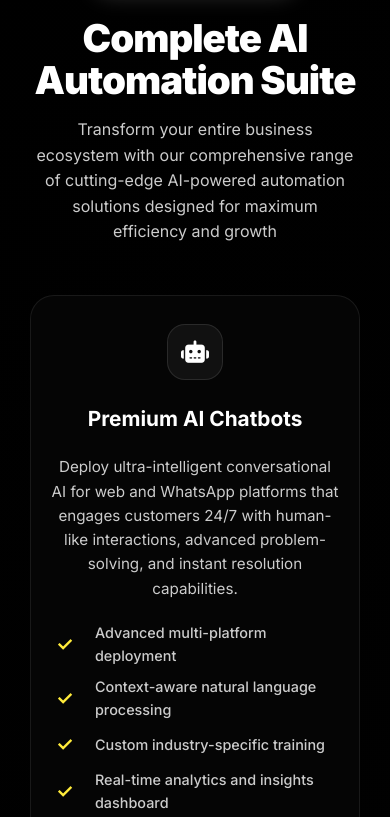
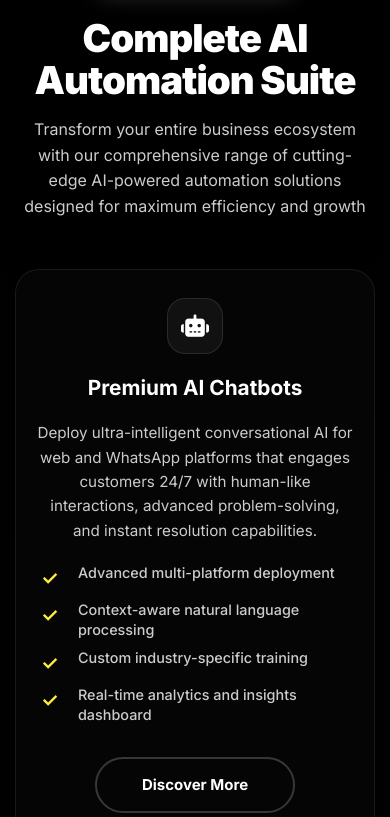
Before and after one commit to Utkarsh5444/automateace, a website: page public/index.html in a window 390 px wide. Shown: the part 3471-4288 px from the top of the page. Drawn offline with Linux system fonts and the light colour scheme.

Commit message:
Update styles.css

```diff
--- a/public/styles.css
+++ b/public/styles.css
@@ -2246,3 +2246,294 @@
     overflow-x: hidden;
   }
 }
+/* Mobile Responsive Fixes for Services Section - COMPLETE FIX */
+@media (max-width: 768px) {
+  .services {
+    padding: 80px 0;
+    position: relative;
+    overflow: visible; /* Allow content to flow naturally */
+    min-height: auto; /* Don't force height */
+  }
+
+  .services .container {
+    padding: 0 20px;
+    max-width: 100%;
+    overflow: visible; /* Remove any overflow restrictions */
+  }
+
+  .section-header {
+    margin-bottom: 60px;
+    padding: 0;
+    text-align: center;
+    position: relative;
+    z-index: 1;
+  }
+
+  .section-badge {
+    font-size: 14px;
+    padding: 10px 20px;
+    margin-bottom: 20px;
+    display: inline-block;
+    word-wrap: break-word;
+  }
+
+  .section-title {
+    font-size: 2.8rem;
+    margin-bottom: 20px;
+    line-height: 1.1;
+    letter-spacing: -1px;
+    word-wrap: break-word;
+  }
+
+  .section-subtitle {
+    font-size: 1.1rem;
+    padding: 0 10px;
+    line-height: 1.6;
+    max-width: 100%;
+    margin: 0 auto;
+    word-wrap: break-word;
+  }
+
+  .services-grid {
+    display: flex; /* Change from grid to flex for better mobile control */
+    flex-direction: column;
+    gap: 30px;
+    padding: 0;
+    margin-top: 40px;
+    width: 100%;
+    max-width: 100%;
+    overflow: visible;
+    position: relative;
+    z-index: 1;
+  }
+
+  .service-card {
+    width: 100%;
+    max-width: 100%;
+    padding: 32px 24px;
+    margin: 0;
+    text-align: center;
+    position: relative;
+    overflow: visible;
+    min-height: auto; /* Remove fixed heights */
+    height: auto;
+    box-sizing: border-box;
+    display: flex;
+    flex-direction: column;
+  }
+
+  .service-header {
+    flex-direction: column;
+    align-items: center;
+    gap: 16px;
+    margin-bottom: 24px;
+    text-align: center;
+    width: 100%;
+  }
+
+  .service-icon {
+    width: 64px;
+    height: 64px;
+    font-size: 1.6rem;
+    margin: 0 auto 8px;
+    flex-shrink: 0;
+  }
+
+  .service-card h3 {
+    font-size: 1.4rem;
+    text-align: center;
+    margin: 0;
+    word-wrap: break-word;
+    line-height: 1.2;
+  }
+
+  .service-card p {
+    font-size: 1rem;
+    margin-bottom: 24px;
+    line-height: 1.6;
+    text-align: center;
+    word-wrap: break-word;
+    flex-grow: 1; /* Allow text to expand */
+  }
+
+  .service-features {
+    text-align: left;
+    margin-bottom: 28px;
+    padding: 0 10px;
+    width: 100%;
+    box-sizing: border-box;
+    list-style: none;
+  }
+
+  .service-features li {
+    font-size: 0.95rem;
+    margin-bottom: 10px;
+    word-wrap: break-word;
+    line-height: 1.4;
+    display: flex;
+    align-items: flex-start;
+    gap: 10px;
+  }
+
+  .service-features li::before {
+    content: "✓";
+    color: #ffeb3b;
+    font-weight: 900;
+    font-size: 1.2rem;
+    flex-shrink: 0;
+    margin-top: 2px;
+  }
+
+  .service-card .btn {
+    width: 100%;
+    max-width: 250px;
+    margin: 0 auto;
+    display: block;
+    text-align: center;
+    padding: 16px 24px;
+    box-sizing: border-box;
+    flex-shrink: 0;
+  }
+}
+
+@media (max-width: 480px) {
+  .services {
+    padding: 60px 0;
+  }
+
+  .services .container {
+    padding: 0 15px;
+  }
+
+  .section-header {
+    margin-bottom: 50px;
+  }
+
+  .section-title {
+    font-size: 2.4rem;
+    margin-bottom: 16px;
+  }
+
+  .section-subtitle {
+    font-size: 1rem;
+    padding: 0 5px;
+  }
+
+  .services-grid {
+    gap: 25px;
+    margin-top: 30px;
+  }
+
+  .service-card {
+    padding: 28px 20px;
+  }
+
+  .service-header {
+    gap: 14px;
+    margin-bottom: 20px;
+  }
+
+  .service-icon {
+    width: 56px;
+    height: 56px;
+    font-size: 1.4rem;
+  }
+
+  .service-card h3 {
+    font-size: 1.3rem;
+  }
+
+  .service-card p {
+    font-size: 0.95rem;
+    margin-bottom: 20px;
+  }
+
+  .service-features {
+    margin-bottom: 24px;
+    padding: 0 5px;
+  }
+
+  .service-features li {
+    font-size: 0.9rem;
+    margin-bottom: 8px;
+  }
+
+  .service-card .btn {
+    font-size: 15px;
+    padding: 14px 20px;
+    max-width: 200px;
+  }
+}
+
+/* Fix for very small screens */
+@media (max-width: 320px) {
+  .services {
+    padding: 50px 0;
+  }
+
+  .services .container {
+    padding: 0 10px;
+  }
+
+  .section-title {
+    font-size: 2.2rem;
+  }
+
+  .service-card {
+    padding: 24px 16px;
+  }
+
+  .service-card .btn {
+    font-size: 14px;
+    padding: 12px 18px;
+    max-width: 180px;
+  }
+}
+
+/* Additional fixes to prevent sticking issues */
+@media (max-width: 768px) {
+  /* Remove any transform or position fixed that might cause issues */
+  .services * {
+    transform: none !important;
+  }
+
+  /* Ensure proper document flow */
+  .services,
+  .services .container,
+  .services-grid,
+  .service-card {
+    position: relative;
+    overflow: visible;
+  }
+
+  /* Fix for touch scrolling on iOS */
+  .services {
+    -webkit-overflow-scrolling: touch;
+    overflow-y: visible;
+  }
+
+  /* Ensure content doesn't get cut off */
+  .service-card {
+    margin-bottom: 0;
+    break-inside: avoid;
+    page-break-inside: avoid;
+  }
+
+  /* Remove any fixed heights that might cause issues */
+  .services-grid {
+    min-height: auto !important;
+    height: auto !important;
+  }
+}
+
+/* Fix for Safari mobile issues */
+@media (max-width: 768px) and (-webkit-min-device-pixel-ratio: 1) {
+  .services {
+    transform: translateZ(0); /* Force hardware acceleration */
+    backface-visibility: hidden;
+  }
+
+  .service-card {
+    will-change: auto; /* Remove will-change if present */
+  }
+}
```
